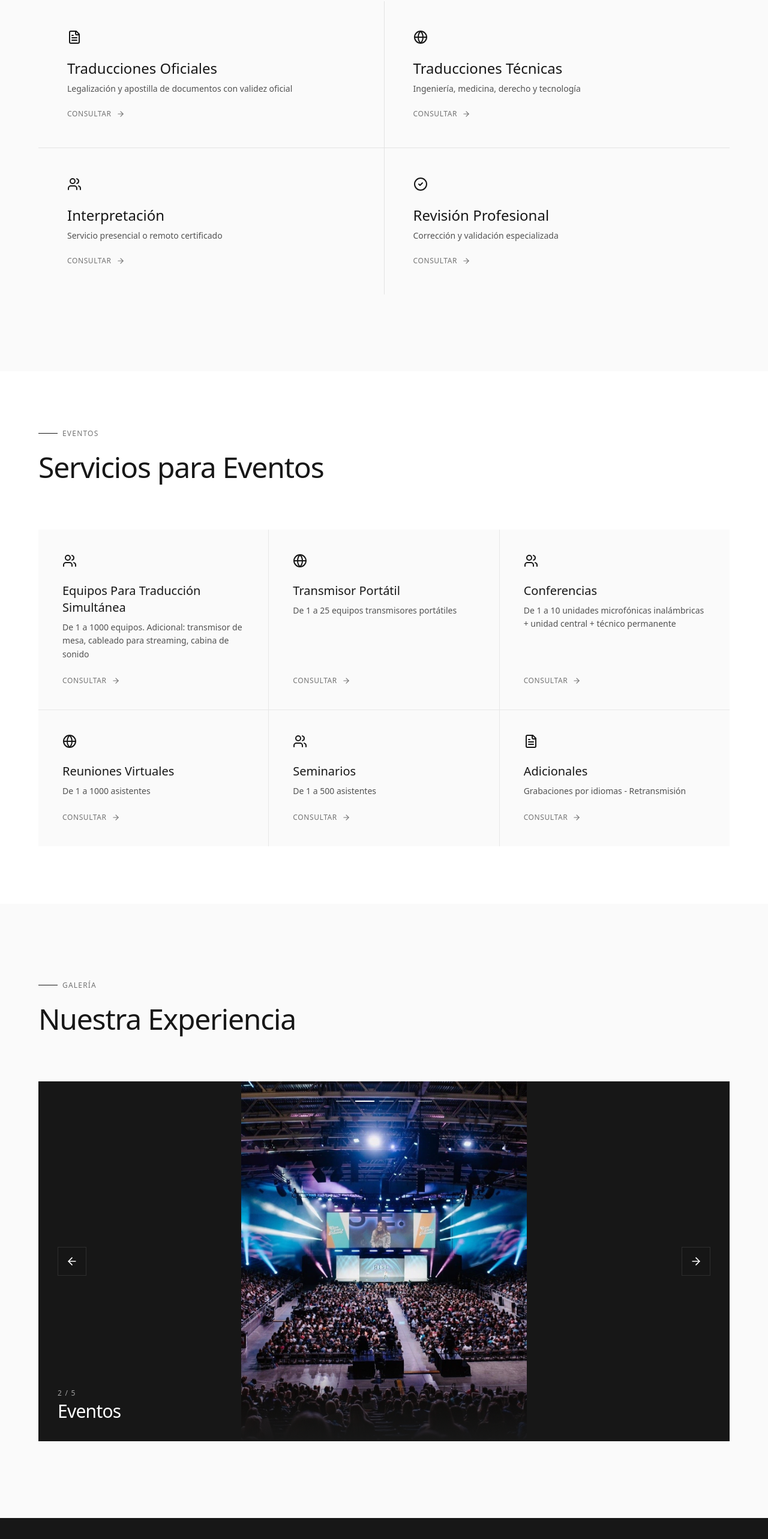
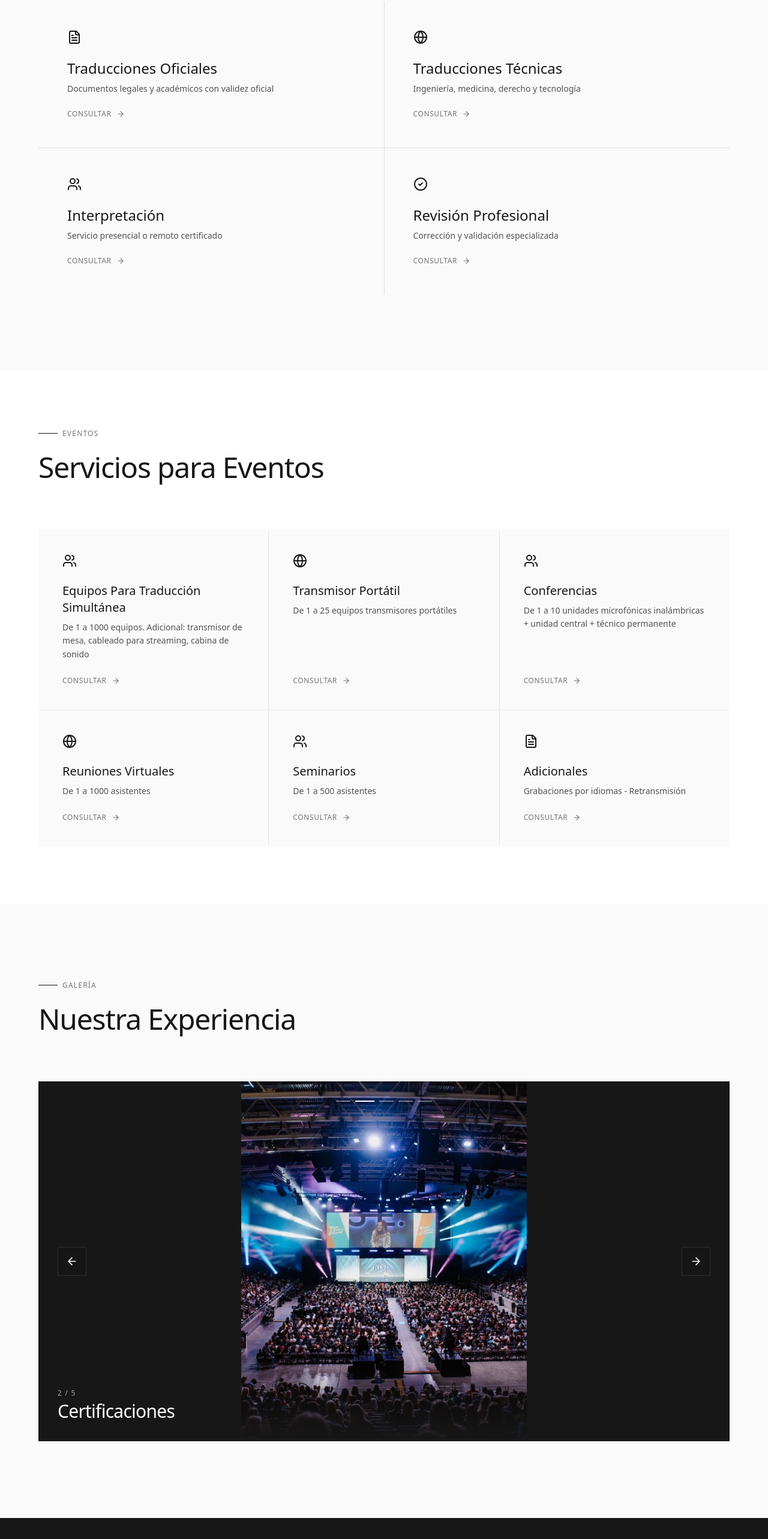
Before and after one commit to jhonnysarmiento2005-cyber/innova-traducciones, a Next.js app: page / in a window 1280 px wide. Shown: the part 1707-4273 px from the top of the page at 60% size. Built offline with nearby package versions, Linux system fonts and the light colour scheme.

Commit message:
navegacion movil

```diff
--- a/src/app/page.tsx
+++ b/src/app/page.tsx
@@ -35,11 +35,11 @@ export default function Home() {
   ];
 
   const galleryImages = [
-    { image: "/gallery1.jpg", alt: "Equipo de trabajo", title: "Eventos" },
-    { image: "/gallery2.jpg", alt: "Documentos certificados", title: "Eventos" },
-    { image: "/gallery3.jpg", alt: "Eventos empresariales", title: " Eventos" },
-    { image: "/gallery4.jpg", alt: "Traducciones simultáneas", title: " Eventos" },
-    { image: "/gallery5.jpg", alt: "Oficinas", title: " Eventos" }
+    { image: "/gallery1.jpg", alt: "Equipo de trabajo", title: "Nuestro Equipo" },
+    { image: "/gallery2.jpg", alt: "Documentos certificados", title: "Certificaciones" },
+    { image: "/gallery3.jpg", alt: "Eventos empresariales", title: "Eventos Corporativos" },
+    { image: "/gallery4.jpg", alt: "Traducciones simultáneas", title: "Traducción Simultánea" },
+    { image: "/gallery5.jpg", alt: "Oficinas", title: "Nuestras Instalaciones" }
   ];
 
   useEffect(() => {
@@ -136,11 +136,13 @@ export default function Home() {
   };
 
   const scrollToSection = (id: string) => {
-    const element = document.getElementById(id);
-    if (element) {
-      element.scrollIntoView({ behavior: 'smooth' });
-      setMobileMenuOpen(false);
-    }
+    setMobileMenuOpen(false);
+    setTimeout(() => {
+      const element = document.getElementById(id);
+      if (element) {
+        element.scrollIntoView({ behavior: 'smooth' });
+      }
+    }, 100);
   };
 
   return (
@@ -349,7 +351,7 @@ export default function Home() {
 
         <div className="grid md:grid-cols-2 gap-px bg-neutral-900/10">
           {[
-            { title: "Traducciones Oficiales", desc: "Legalización y apostilla de documentos con validez oficial", icon: <FileText size={24} />, mensaje: "Hola, necesito información sobre traducciones oficiales" },
+            { title: "Traducciones Oficiales", desc: "Documentos legales y académicos con validez oficial", icon: <FileText size={24} />, mensaje: "Hola, necesito información sobre traducciones oficiales" },
             { title: "Traducciones Técnicas", desc: "Ingeniería, medicina, derecho y tecnología", icon: <Globe size={24} />, mensaje: "Hola, necesito información sobre traducciones técnicas" },
             { title: "Interpretación", desc: "Servicio presencial o remoto certificado", icon: <Users size={24} />, mensaje: "Hola, necesito información sobre servicios de interpretación" },
             { title: "Revisión Profesional", desc: "Corrección y validación especializada", icon: <CheckCircle2 size={24} />, mensaje: "Hola, necesito información sobre revisión profesional" }
```
